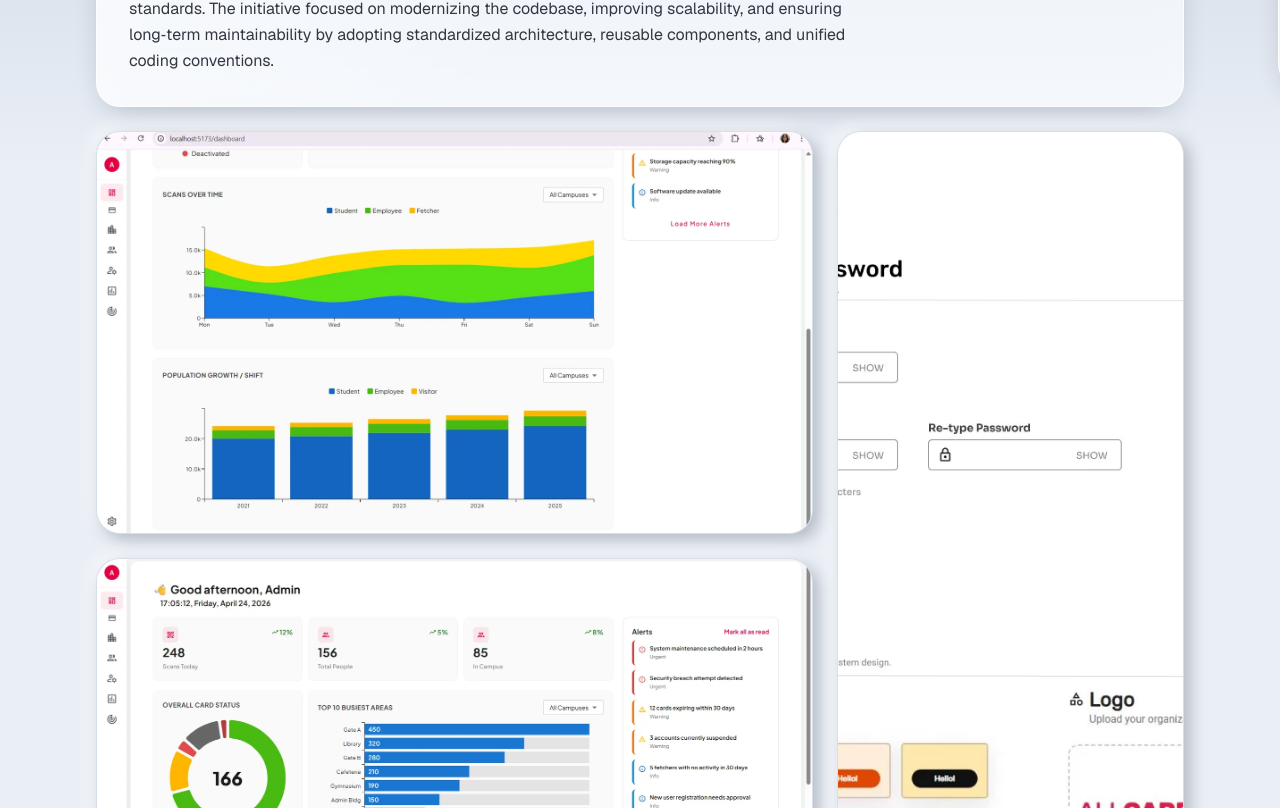
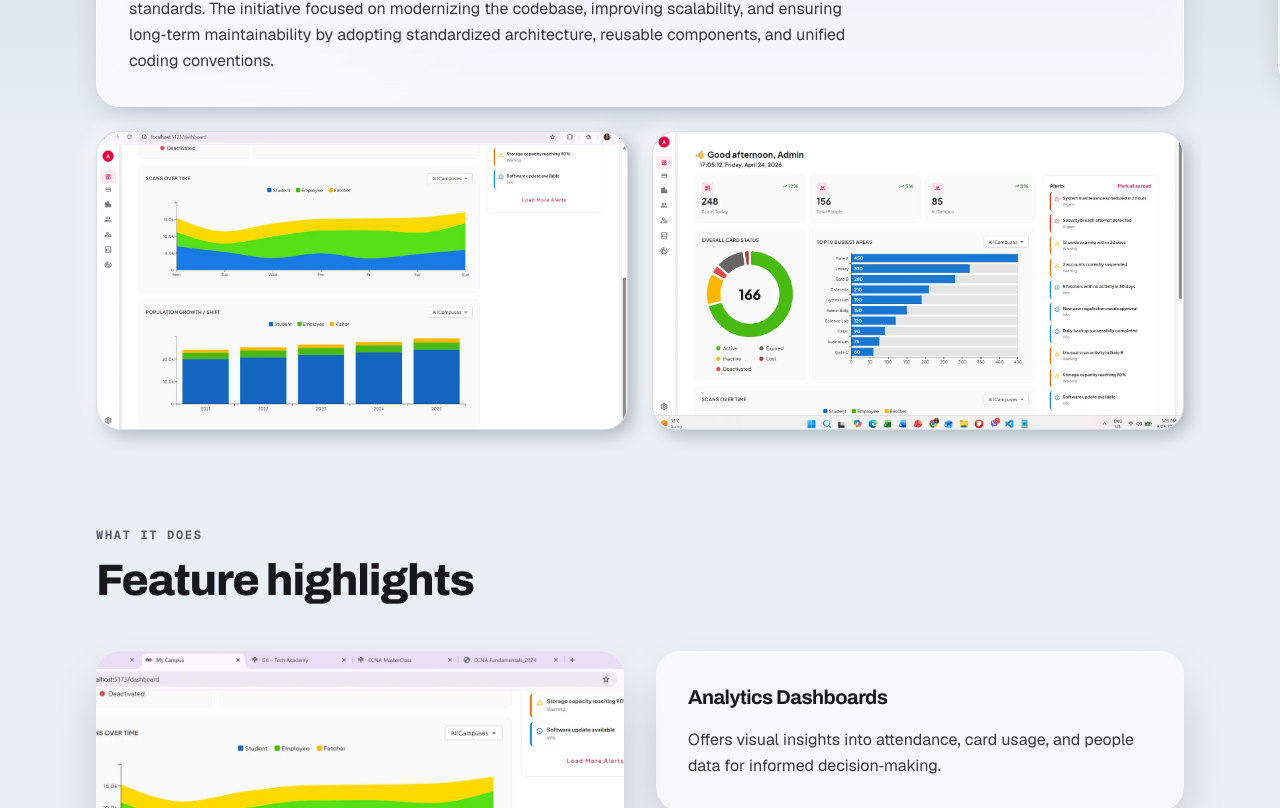
Before and after one commit to JanineChrystal/SE-Internship-Projects-2026, a Next.js app in the folder janine-portfolio/: page /projects/allcard in a window 1280 px wide. Shown: the part 632-1440 px from the top of the page. Built offline with nearby package versions, Linux system fonts and the light colour scheme.

Commit message:
refactor(projects): Standardise the overview on two landscape images

```diff
--- a/janine-portfolio/src/app/projects/components/sections/overview.tsx
+++ b/janine-portfolio/src/app/projects/components/sections/overview.tsx
@@ -1,6 +1,5 @@
 import Image from "next/image";
-import { cn } from "@/lib/utils";
-import type { ImageAspect, ProjectImage } from "@/src/types/project";
+import type { ProjectImage } from "@/src/types/project";
 import SectionTitle from "../../../../components/ui/typography/section-title";
 import { OVERVIEW_EYEBROW, OVERVIEW_TITLE } from "../../constants/detail";
 
@@ -9,48 +8,10 @@ interface ProjectOverviewProps {
 	images: ProjectImage[];
 }
 
-// Whole class names throughout - Tailwind scans source text and would
-// not see an interpolated one
-
-// Row layout, used below three images: one column each
-const COLUMN_CLASSES: Record<number, string> = {
-	1: "md:grid-cols-1",
-	2: "md:grid-cols-2",
-	3: "md:grid-cols-3",
-};
-
-// The frame takes the shape of its image, so a phone capture is never
-// squeezed into a widescreen box
-const ASPECT_CLASSES: Record<ImageAspect, string> = {
-	landscape: "aspect-video",
-	square: "aspect-square",
-	portrait: "aspect-3/4",
-	tall: "aspect-9/16",
-};
-
-// Bento placement at exactly three images: the two landscape captures
-// stack down the left, and the odd-shaped third runs the full height
-// beside them, which squares the block off instead of leaving one
-// column hanging lower than the rest
-const BENTO_POSITIONS = [
-	"lg:col-span-2 lg:col-start-1 lg:row-start-1",
-	"lg:col-span-2 lg:col-start-1 lg:row-start-2",
-	"lg:col-start-3 lg:row-start-1 lg:row-span-2 lg:aspect-auto lg:h-full",
-];
-
-const frameClasses =
-	"surface-neu relative overflow-hidden rounded-3xl transition-transform duration-200 hover:-translate-y-1";
-
-// Project overview - summary above the screenshots
-// Two images sit in a plain row; three fall into the bento, where the
-// tall one earns its own column
+// Project overview - summary above a pair of screenshots
+// Every project shows exactly two landscape captures, so the block is
+// the same shape on every case study and nothing is cropped to fit
 const ProjectOverview = ({ text, images }: ProjectOverviewProps) => {
-	const isBento = images.length === 3;
-
-	const gridClass = isBento
-		? "lg:grid-cols-3 lg:grid-rows-2"
-		: (COLUMN_CLASSES[Math.min(images.length, 3)] ?? "md:grid-cols-3");
-
 	return (
 		<section id="overview" className="flex w-full flex-col justify-center">
 			<SectionTitle
@@ -66,24 +27,17 @@ const ProjectOverview = ({ text, images }: ProjectOverviewProps) => {
 					<p className="max-w-3xl leading-relaxed text-ink">{text}</p>
 				</div>
 
-				{/* items-start matters only in the row layout, where frames of
-				    different shapes must keep their own heights */}
-				<div className={cn("grid grid-cols-1 items-start gap-6", gridClass)}>
-					{images.map((image, index) => (
+				<div className="grid grid-cols-1 gap-6 md:grid-cols-2">
+					{images.map((image) => (
 						<div
 							key={image.imageUrl}
-							className={cn(
-								frameClasses,
-								// Mobile always stacks, so every frame keeps its shape
-								ASPECT_CLASSES[image.aspect ?? "landscape"],
-								isBento && BENTO_POSITIONS[index],
-							)}
+							className="surface-neu relative aspect-video overflow-hidden rounded-3xl transition-transform duration-200 hover:-translate-y-1"
 						>
 							<Image
 								src={image.imageUrl}
 								alt={image.altText}
 								fill
-								sizes="(max-width: 1024px) 100vw, (max-width: 1280px) 50vw, 33vw"
+								sizes="(max-width: 768px) 100vw, 50vw"
 								className="object-cover"
 							/>
 						</div>
--- a/janine-portfolio/src/app/projects/constants/projects/allcard.ts
+++ b/janine-portfolio/src/app/projects/constants/projects/allcard.ts
@@ -22,11 +22,6 @@ export const allcardProject: Project = {
 		},
 		{
 			imageUrl: "/projects/ac4.webp",
-			altText: "POC UI",
-		},
-		{
-			imageUrl: "/projects/ac1.webp",
-			aspect: "square",
 			altText: "POC UI",
 		},
 	],
--- a/janine-portfolio/src/app/projects/constants/projects/scramps.ts
+++ b/janine-portfolio/src/app/projects/constants/projects/scramps.ts
@@ -26,11 +26,6 @@ export const scrampsProject: Project = {
 		{
 			imageUrl: "/projects/scramps2.webp",
 			altText: "Scramps UI",
-		},
-		{
-			imageUrl: "/projects/scrampsPub.webp",
-			aspect: "portrait",
-			altText: "Scramps Public page UI",
 		},
 	],
 	features: [
--- a/janine-portfolio/src/app/projects/constants/projects/tikiting.ts
+++ b/janine-portfolio/src/app/projects/constants/projects/tikiting.ts
@@ -25,11 +25,6 @@ export const tikitingProject: Project = {
 		},
 		{
 			imageUrl: "/projects/tikiting5.webp",
-			altText: "Tikiting UI",
-		},
-		{
-			imageUrl: "/projects/tikitingF3.webp",
-			aspect: "tall",
 			altText: "Tikiting UI",
 		},
 	],
```
Also changed, not shown: janine-portfolio/src/types/project.ts (+0 -8 lines).
